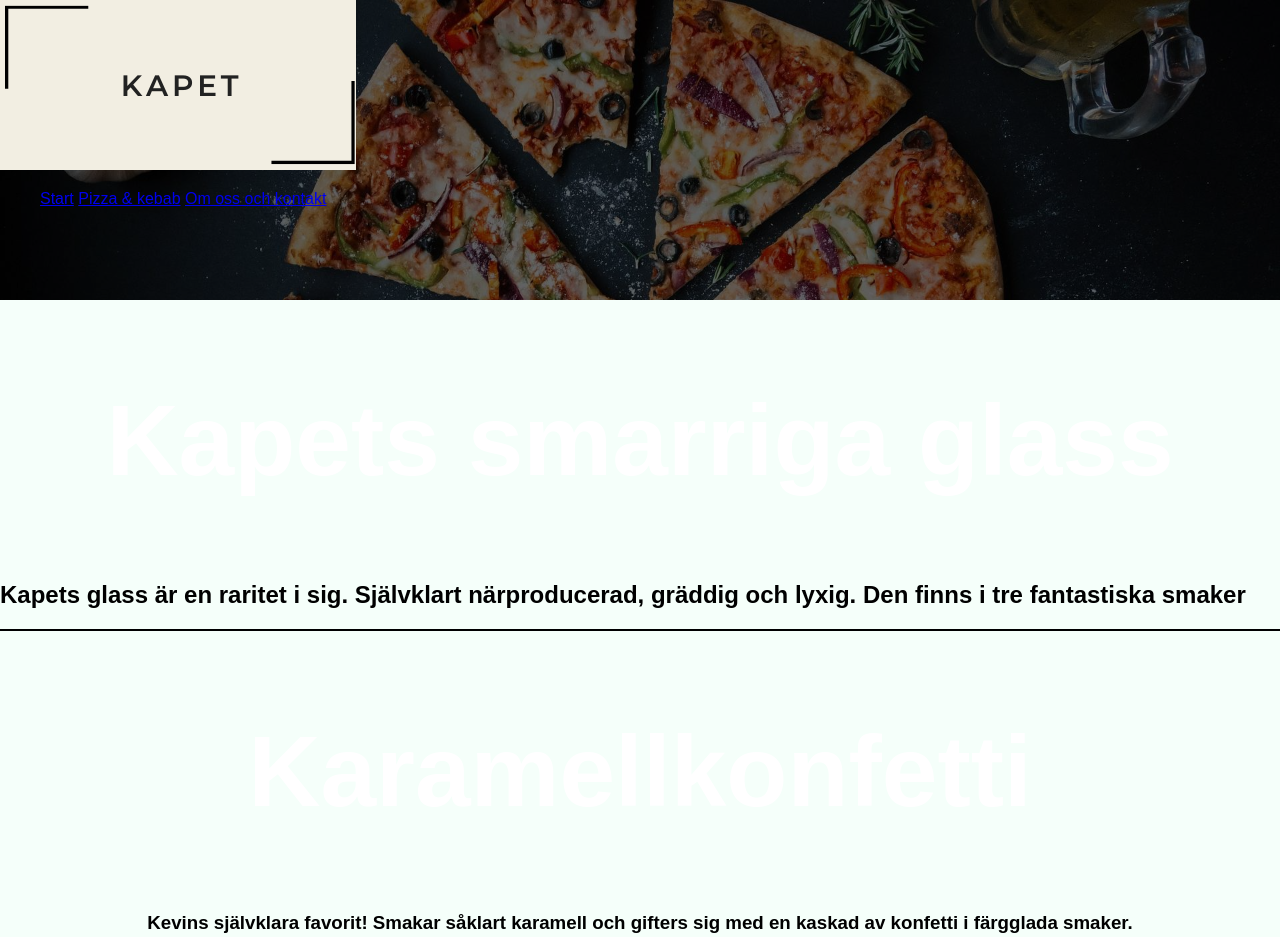
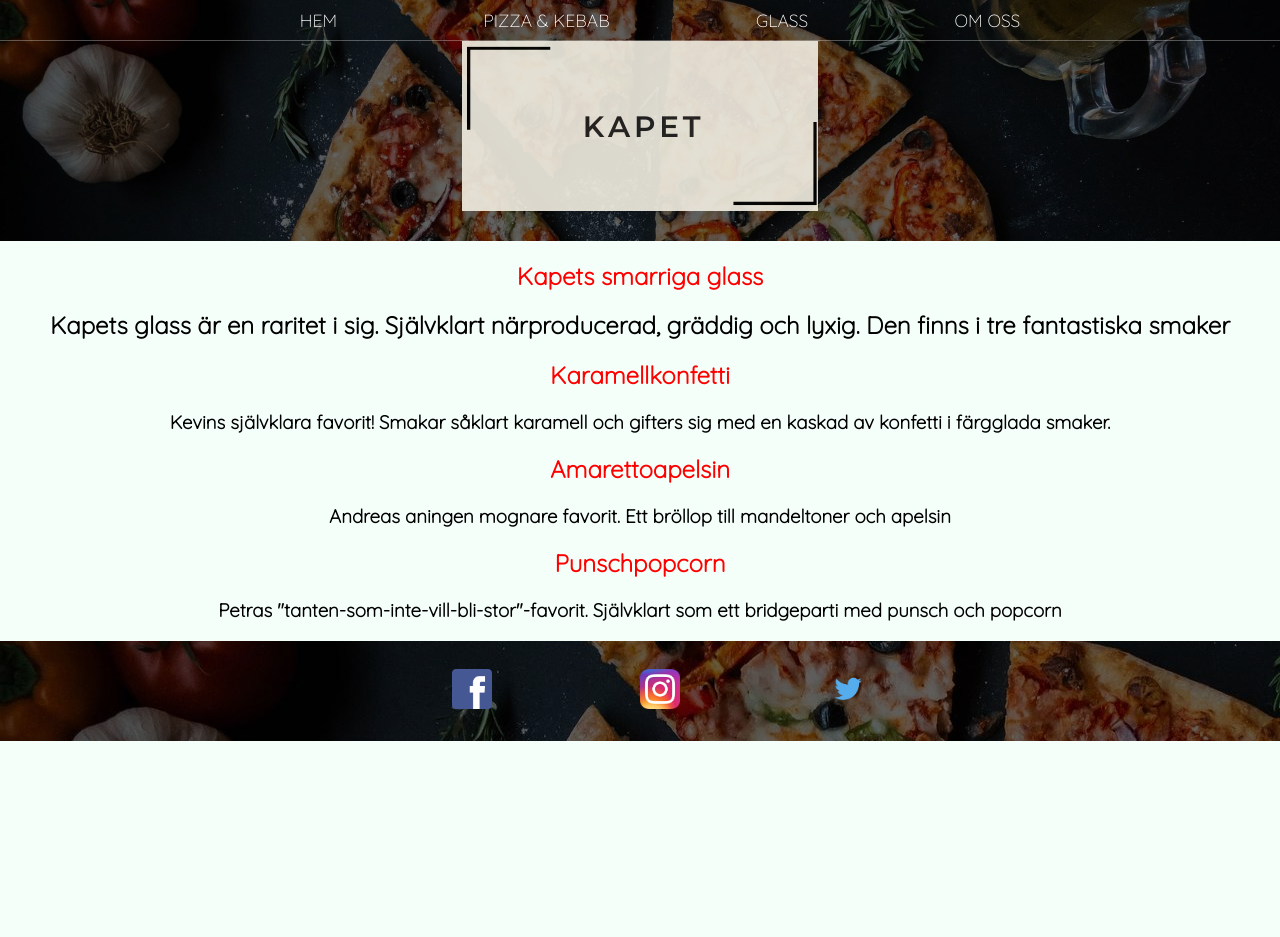
Before and after one commit to andzje/LABB1, a plain HTML site: page LABB1-master, nyaste/glass.html in a window 1280 px wide. Shown: the top 937 px of the page. After the commit the page ends 800 px from the top, so only its background shows below. Drawn offline with Linux system fonts and the light colour scheme.

Commit message:
en uppdatering

```diff
--- /dev/null
+++ b/LABB1-master, nyaste/glass.css
@@ -0,0 +1,119 @@
+/*body {
+    background-image: url(bilder/bakgrundglass.jpg);    background-size:cover;
+
+    font-family: 'Cinzel', serif;
+    text-align: center;}*/
+
+    * {
+        box-sizing: border-box;
+        font-family: 'Quicksand', sans-serif;
+    }
+
+    html, body {
+        margin: 0;
+        padding: 0;
+        background-color:mintcream;
+    }
+
+    #kapetLogga {
+        display: block;
+        margin-left: auto;
+        margin-right: auto;
+        opacity: 90%;
+    }
+
+    .nav ul {
+        margin: 0;
+    }
+
+    .nav li {
+        display: inline;
+    }
+
+    .nav a {
+        display: inline-block;
+        padding: .5em;
+        color: white;
+        text-decoration: none;
+    }
+
+
+    .main-nav {
+        text-align: center;
+        font-size: 1.1em;
+        font-weight: lighter;
+        border-bottom: 1px solid rgba(255, 255, 255, .3);
+    }
+
+    .main-nav il {
+        padding: 0 5%;
+    }
+
+    .nav a:hover {
+        background-color: rgba(255, 255, 255, .3);
+    }
+
+    header {
+        background-color: rgba(0, 0, 0, .6);
+        background-image: url(bilder/header-background.jpg);
+        background-blend-mode: multiply;
+        padding-bottom: 30px;
+        background-size: cover;
+    }
+
+    h1 {
+        text-align: center;
+
+
+    }
+    .glassmeny{
+        color: red;
+    }
+
+   section {
+        display: inline;
+        text-align: center;
+    }
+
+
+    .logo {
+        height: 40px;
+    }
+
+    .schedule {
+        display: flex;
+        justify-content: center;
+    }
+
+    .container {
+        margin: 0 auto;
+        max-width: 900px;
+        padding: 0 1.5em;
+    }
+
+    .main-footer {
+        background-image: url(bilder/header-background.jpg);
+        background-color: rgba(0, 0, 0, .6);
+        background-blend-mode: multiply;
+        padding: .25em 0;
+        bottom: 0;
+        width: 100%;
+    }
+
+    .main-footer-container {
+        display: flex;
+    }
+
+    .main-footer-container ul {
+        flex-grow: 1;
+        text-align: center;
+    }
+
+    .footer-nav il {
+        padding: 0 4em;
+    }
+
+    .footer-nav img {
+        width: 40px;
+        height: 40px;
+    }
--- a/LABB1-master, nyaste/glass.html
+++ b/LABB1-master, nyaste/glass.html
@@ -6,58 +6,61 @@
     <meta name="viewport" content="width=device-width, initial-scale=1.0">
     <title>Kapets glass</title>
 
-    <link href="style.css" rel="stylesheet" type="text/css"/>
+    <link href="glass.css" rel="stylesheet" type="text/css"/>
     <link rel="preconnect" href="https://fonts.googleapis.com">
     <link rel="preconnect" href="https://fonts.gstatic.com" crossorigin>
-    <link href="https://fonts.googleapis.com/css2?family=Cinzel&family=Comfortaa:wght@300&display=swap" rel="stylesheet">
+    <link href="https://fonts.googleapis.com/css2?family=Quicksand:wght@300&display=swap" rel="stylesheet">
 </head>
 
 <body>
    <header>
-       <img src= "bilder/kapetlogga.png" alt="kapets logga">
+    <nav class="nav main-nav">
+        <ul>
+            <il><a href="index.html">HEM</a></il>
+            <il><a href="pizzakebab.html">PIZZA & KEBAB</a></il>
+            <il><a href="glass.html">GLASS</a></il>
+            <il><a href="contact.html">OM OSS</a></il>
+        </ul>
+    </nav>
+    <img id="kapetLogga" src="Bilder/kapetlogga.png">
+    </header>
+   <main>
+    <section>
+        <h1 class="glassmeny">Kapets smarriga glass</h1>
+        <h2>Kapets glass är en raritet i sig. Självklart närproducerad, gräddig och lyxig. Den finns i tre fantastiska smaker</h2>
 
-        <nav>
-            <ul>
-                <il>
-                    <a href="index.html">Start</a>
-                </il>
-                <il>
-                    <a href="pizzakebab.html">Pizza & kebab</a>
-                </il>
-                <il>
-                    <a href="about.html">Om oss och kontakt</a>
-                </il>
-            </ul>
-        </nav>
+        <h1 class="glassmeny">Karamellkonfetti</h1>
+        <h3>Kevins självklara favorit! Smakar såklart karamell och gifters sig med en kaskad av konfetti i färgglada smaker.</h3>
 
-        <!--ska det vara en länk till glassidan oxå? vi är ju på den... eller räcker det med att den finns på indexsidan?-->
+        <h1 class="glassmeny">Amarettoapelsin</h1>
+        <h3>Andreas aningen mognare favorit. Ett bröllop till mandeltoner och apelsin</h3>
 
-    </header>
-
-   <main>
-    <article>
-        <h1>Kapets smarriga glass</h1>
-        <h2>Kapets glass är en raritet i sig. Självklart närproducerad, gräddig och lyxig. Den finns i tre fantastiska smaker</h2>
-    </article>
-    <hr color="#000000">
-    <section>
-        <h1>Karamellkonfetti</h1>
-        <h3>Kevins självklara favorit! Smakar såklart karamell och gifters sig med en kaskad av konfetti i färgglada smaker.</h3>
-    </section>
-    <section>
-        <h1>Amarettoapelsin</h1>
-        <h3>Andreas aningen mognare favorit. Ett bröllop till mandeltoner och apelsin</h3>
-    </section>
-    <section>
-        <h1>Punschpopcorn</h1>
+        <h1 class="glassmeny">Punschpopcorn</h1>
         <h3>Petras "tanten-som-inte-vill-bli-stor"-favorit. Självklart som ett bridgeparti med punsch och popcorn</h3>
     </section>
 
     </main>
     <footer>
-        Kapet Smarrigaste vägen 247, Spacetown
+        <footer class="main-footer">
+            <div class="container main-footer-container">
+                <ul class="nav footer-nav">
+                    <il>
+                        <a href="https://www.facebook.com" target="_blank">
+                            <img src="bilder/fb-logo.png">
+                        </a>
+                    </il>
+                    <il>
+                        <a href="https://www.instagram.com" target="_blank">
+                            <img src="bilder/ig-logo.png">
+                        </a>
+                    </il>
+                    <il>
+                        <a href="https://www.twitter.com" target="_blank">
+                            <img src="bilder/twitter-logo.png">
+                        </a>
+                    </il>
+                </ul>
+            </div>
     </footer>
 </body>
 </html>
-
-<!-- saknar taggarna aside och section och pseudotaggar -->
--- a/style.css
+++ /dev/null
@@ -1,110 +0,0 @@
-* {
-    box-sizing: border-box;
-    font-family: 'Quicksand', sans-serif;
-}
-
-html, body {
-    margin: 0;
-    padding: 0;
-    background-color:mintcream;
-}
-
-#kapetLogga {
-    display: block;
-    margin-left: auto;
-    margin-right: auto;
-    opacity: 90%;
-}
-
-.nav ul {
-    margin: 0;
-}
-
-.nav li {
-    display: inline;
-}
-
-.nav a {
-    display: inline-block;
-    padding: .5em;
-    color: white;
-    text-decoration: none;
-}
-
-
-.main-nav {
-    text-align: center;
-    font-size: 1.1em;
-    font-weight: lighter;
-    border-bottom: 1px solid rgba(255, 255, 255, .3);
-}
-
-.main-nav il {
-    padding: 0 5%;
-}
-
-.nav a:hover {
-    background-color: rgba(255, 255, 255, .3);
-}
-
-header {
-    background-color: rgba(0, 0, 0, .6);
-    background-image: url(bilder/header-background.jpg);
-    background-blend-mode: multiply;
-    padding-bottom: 30px;
-    background-size: cover;
-}
-
-h1 {
-    text-align: center;
-    font-size: 100px;
-    color:rgb(255, 255, 255);
-}
-
-section {
-    display: inline;
-    text-align: center;
-}
-
-.logo {
-    height: 40px;
-}
-
-.schedule {
-    display: flex;
-    justify-content: center;
-}
-
-.container {
-    margin: 0 auto;
-    max-width: 900px;
-    padding: 0 1.5em;
-}
-
-.main-footer {
-    background-image: url(bilder/header-background.jpg);
-    background-color: rgba(0, 0, 0, .6);
-    background-blend-mode: multiply;
-    padding: .25em 0;
-    position: absolute;
-    bottom: 0;
-    width: 100%;
-}
-
-.main-footer-container {
-    display: flex;
-}
-
-.main-footer-container ul {
-    flex-grow: 1;
-    text-align: center;
-}
-
-.footer-nav il {
-    padding: 0 4em;
-}
-
-.footer-nav img {
-    width: 40px;
-    height: 40px;
-}
```
Also changed, not shown: glass.html (deleted, +0 -63 lines), index.html (deleted, +0 -76 lines).
